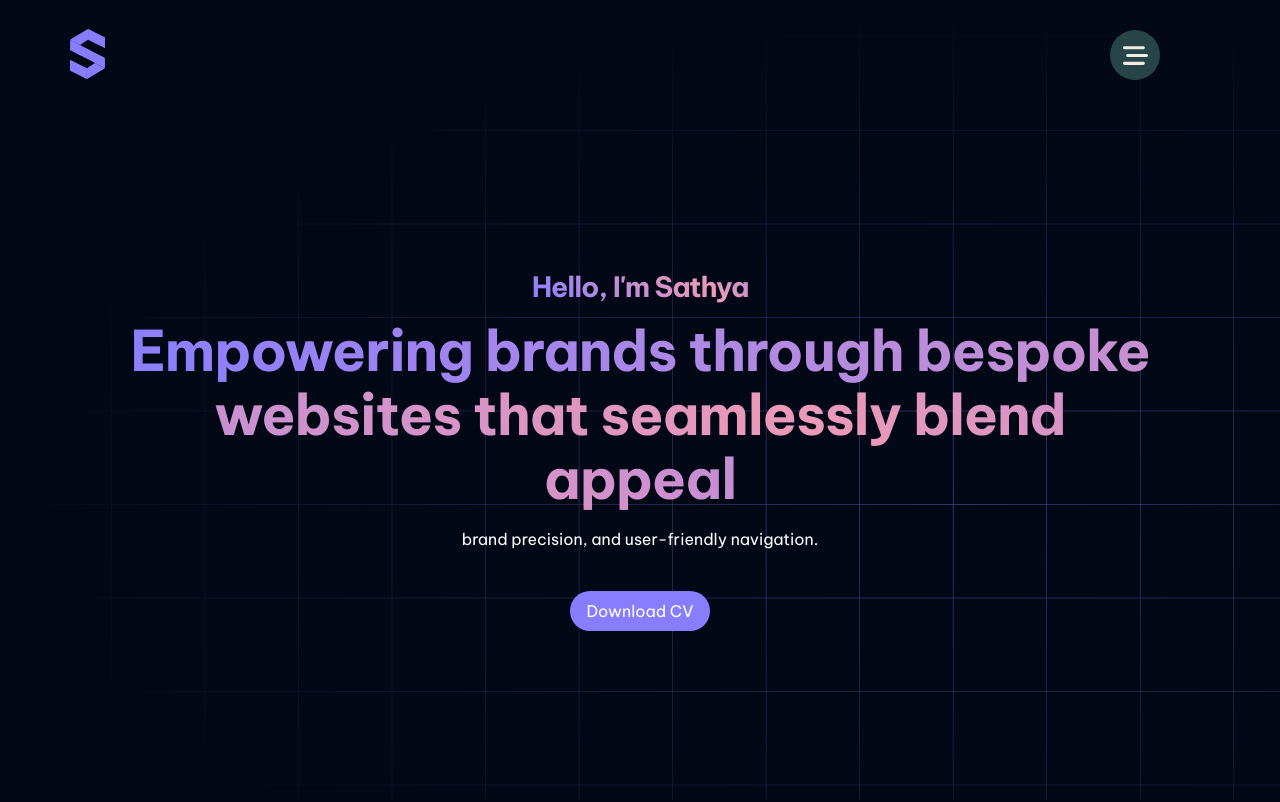
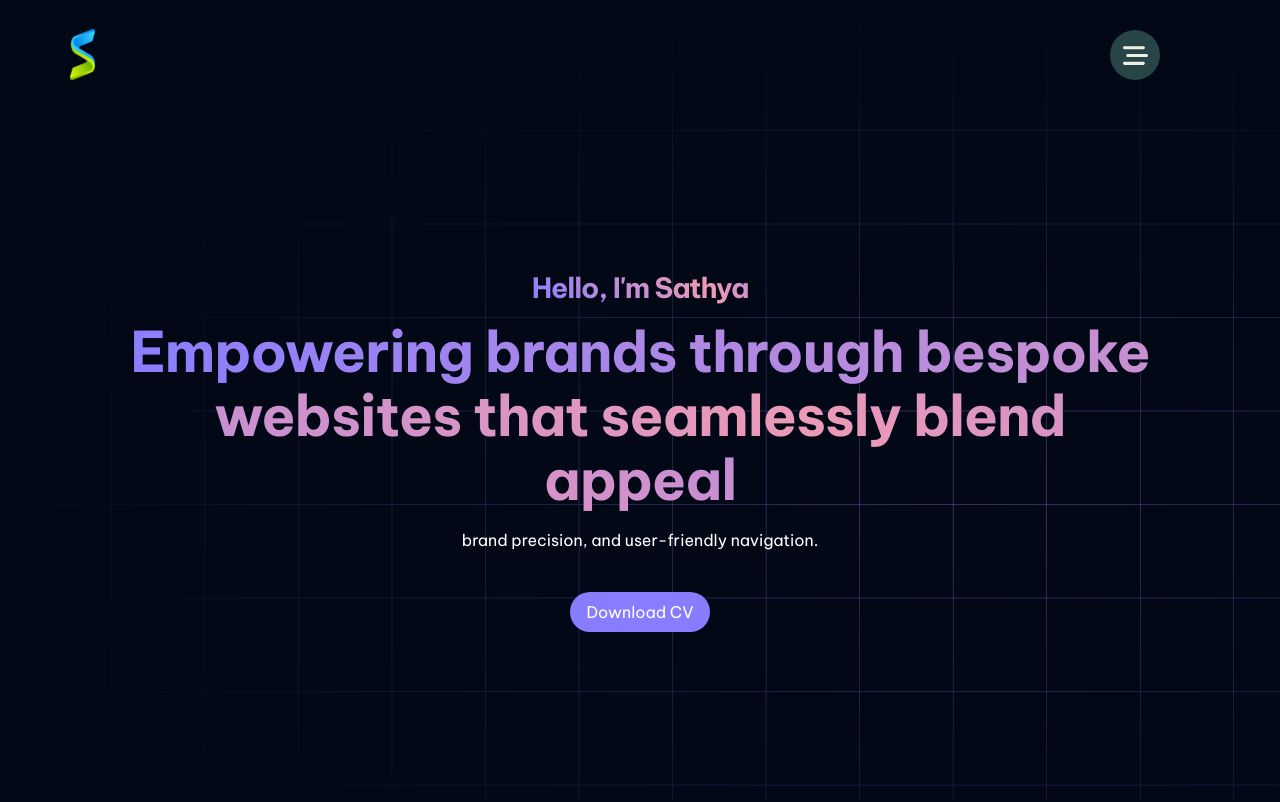
Before and after one commit to sathya-saran/portfolio, a plain HTML site: page index.html in a window 1280 px wide. Shown: the top 802 px of the page. Drawn offline with Linux system fonts and the light colour scheme.

Commit message:
logo updation

```diff
--- a/index.html
+++ b/index.html
@@ -39,7 +39,7 @@
                 <nav class="navbar navbar-expand-lg">
                     <!-- <a class="navbar-brand" href="#"><img src="assets/img/logo1.svg" width="50"></a>
                     <a class="navbar-brand" href="#"><img src="assets/img/logo2.svg" width="50"></a> -->
-                    <a class="navbar-brand" href="index.html"><img src="assets/img/logo3.svg" width="35"></a>
+                    <a class="navbar-brand" href="index.html"><img src="assets/img/logo.png" width="25"></a>
                 </nav>
                 <div class="intro text-center flex-grow-1 d-flex flex-column justify-content-center my-5">
                     <h1 class="MuiTypography mb-3 px-lg-5">
```
Also changed, not shown: assets/img/logo.png (added).
